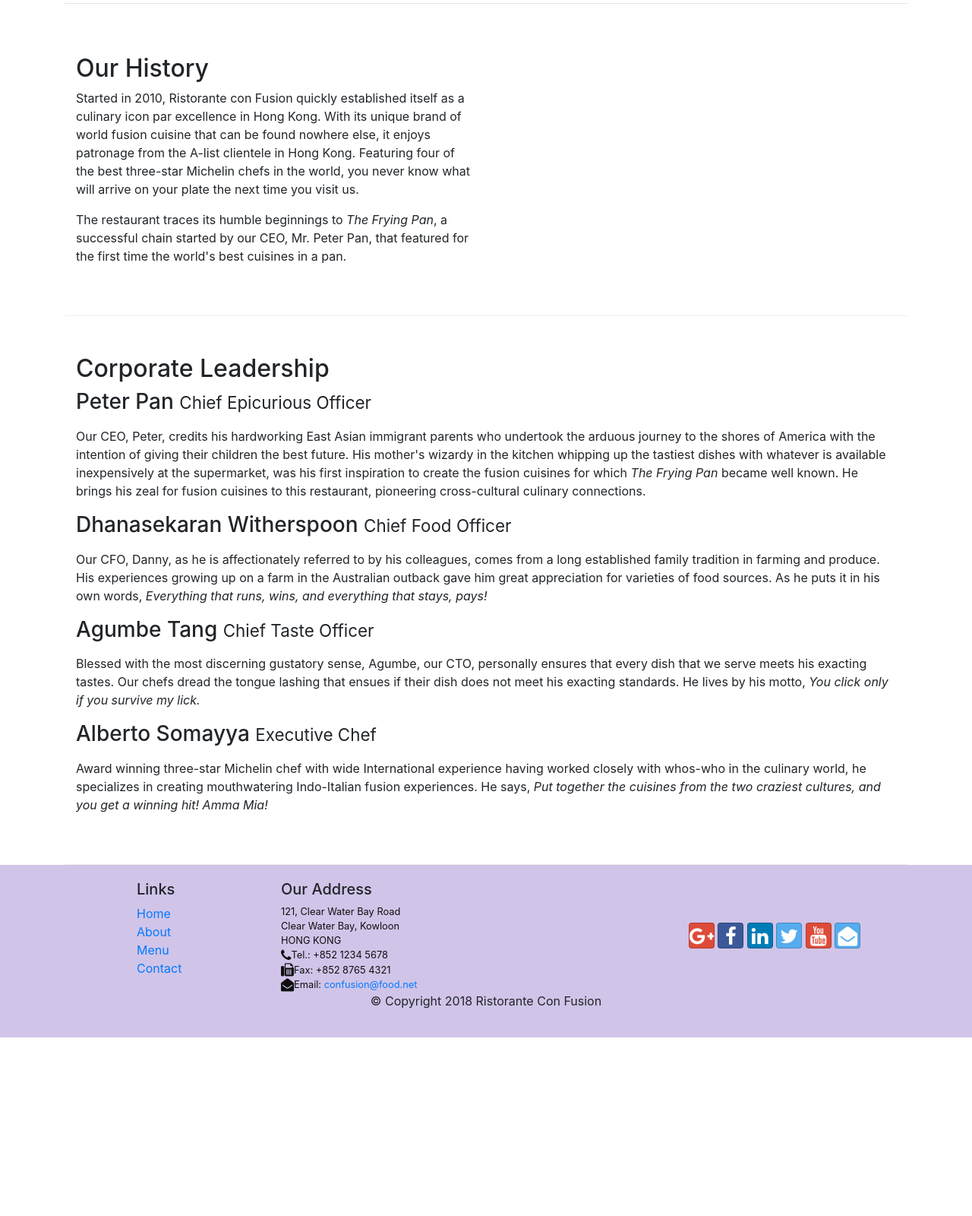
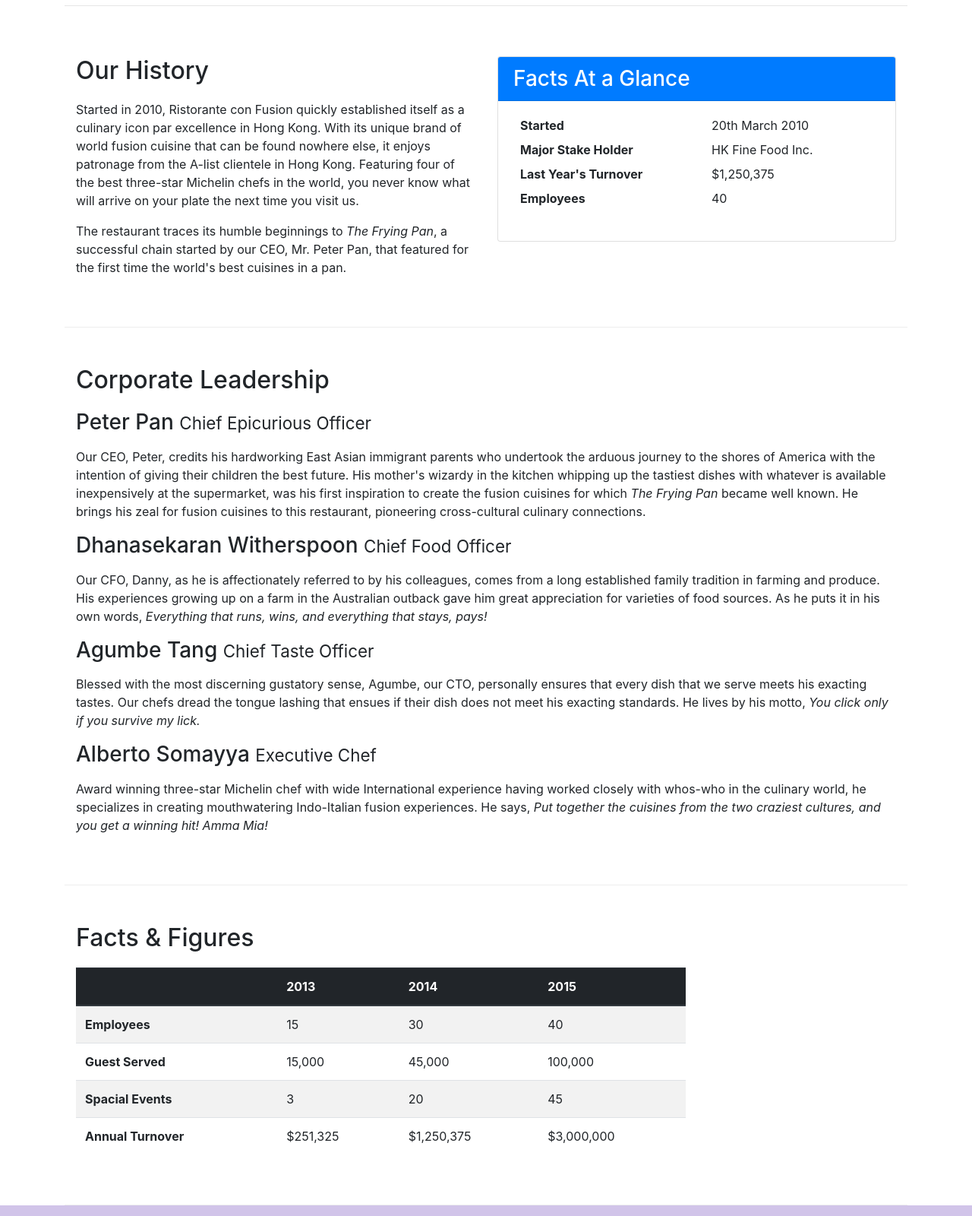
Before and after one commit to deepak2906/Navbar-Breadcrumbs, a website: page aboutus.html in a window 1280 px wide. Shown: the part 420-2020 px from the top of the page at 76% size. Before the commit the page ends 1785 px from the top, so only its background shows below. Drawn offline with nearby package versions, Linux system fonts and the light colour scheme.

Commit message:
card-table-image

```diff
--- a/aboutus.html
+++ b/aboutus.html
@@ -20,23 +20,29 @@
 
   <nav class="navbar navbar-inverse navbar-toggleable-sm fixed-top">
       <div class="container">
-          <a class="navbar-brand" href="/index.html">Ristorante Con Fusion</a>
+         <button type="button" class="navbar-toggler" data-toggle="collapse" data-target="#Navbar">
+            <span class="navbar-toggler-icon"></span>
+         </button>
+          <a class="navbar-brand" href="/index.html"><img src="img/logo.png" class="img-fluid" width="41"></a>
+          <div class="collapse navbar-collapse" id="Navbar">
               <ul class="navbar-nav mr-auto">
                 <li class="nav-item"><a class="nav-link" href="/index.html"><span class="fa fa-home fa-lg"></span> Home</a></li>
                 <li class="nav-item active"><a class="nav-link" href="#"><span class="fa fa-info fa-lg"></span> About</a></li>
                 <li class="nav-item"><a class="nav-link" href="#"><span class="fa fa-list fa-lg"></span> Menu</a></li>
                 <li class="nav-item"><a class="nav-link" href="./contactus.html"><span class="fa fa-address-card fa-lg"></span> Contact</a></li>
               </ul>
+           </div>
       </div>
     </nav>
     <header class="jumbotron">
         <div class="container">
             <div class="row row-header">
-                <div class="col-12 col-sm-9">
+                <div class="col-12 col-sm-8">
                     <h1>Ristorante con Fusion</h1>
                     <p>We take inspiration from the World's best cuisines, and create a unique fusion experience. Our lipsmacking creations will tickle your culinary senses!</p>
                 </div>
-                <div class="col-12 col-sm">
+                <div class="col-12 col-sm align-self-center">
+                   <img src="img/logo.png" class="img-fluid">
                 </div>
             </div>
         </div>
@@ -60,7 +66,40 @@
                 <p>Started in 2010, Ristorante con Fusion quickly established itself as a culinary icon par excellence in Hong Kong. With its unique brand of world fusion cuisine that can be found nowhere else, it enjoys patronage from the A-list clientele in Hong Kong.  Featuring four of the best three-star Michelin chefs in the world, you never know what will arrive on your plate the next time you visit us.</p>
                 <p>The restaurant traces its humble beginnings to <em>The Frying Pan</em>, a successful chain started by our CEO, Mr. Peter Pan, that featured for the first time the world's best cuisines in a pan.</p>
             </div>
-            <div>
+            <div class="col-12 col-sm-6">
+               <div class="card">
+                  <h3 class="card-header bg-primary text-white">
+                     Facts At a Glance
+                  </h3>
+                  <div class="card-body">
+                     <dl class="row">
+                        <dt class="col-6">
+                           Started
+                        </dt>
+                        <dd class="col-6">
+                           20th March 2010
+                        </dd>
+                        <dt class="col-6">
+                           Major Stake Holder
+                        </dt>
+                        <dd class="col-6">
+                           HK Fine Food Inc.
+                        </dd>
+                        <dt class="col-6">
+                           Last Year's Turnover
+                        </dt>
+                        <dd class="col-6">
+                           $1,250,375
+                        </dd>
+                        <dt class="col-6">
+                           Employees
+                        </dt>
+                        <dd class="col-6">
+                           40
+                        </dd>
+                     </dl>
+                  </div>
+               </div>
             </div>
         </div>
         <div class="row row-content">
@@ -76,7 +115,49 @@
                 <p><div class="d-none d-sm-block">Award winning three-star Michelin chef with wide International experience having worked closely with whos-who in the culinary world, he specializes in creating mouthwatering Indo-Italian fusion experiences. He says, <em>Put together the cuisines from the two craziest cultures, and you get a winning hit! Amma Mia!</em></div></p>
             </div>
        </div>
-
+       <div class="row row-content">
+          <div class="col-12 col-sm-9">
+             <h2>Facts & Figures</h2>
+             <div class="table-responsive">
+                <table class="table-striped table">
+                   <thead class="thead-dark">
+                      <tr>
+                        <th>&nbsp;</th>
+                        <th>2013</th>
+                        <th>2014</th>
+                        <th>2015</th>
+                      </tr>
+                   </thead>
+                   <tbody>
+                      <tr>
+                        <th>Employees</th>
+                        <td>15</td>
+                        <td>30</td>
+                        <td>40</td>
+                      </tr>
+                      <tr>
+                        <th>Guest Served</th>
+                        <td>15,000</td>
+                        <td>45,000</td>
+                        <td>100,000</td>
+                      </tr>
+                      <tr>
+                        <th>Spacial Events</th>
+                        <td>3</td>
+                        <td>20</td>
+                        <td>45</td>
+                      </tr>
+                      <tr>
+                        <th>Annual Turnover</th>
+                        <td>$251,325</td>
+                        <td>$1,250,375</td>
+                        <td>$3,000,000</td>
+                      </tr>
+                   </tbody>
+                </table>
+             </div>
+          </div>
+       </div>
     </div>
 
     <footer class="footer">
--- a/css/style.css
+++ b/css/style.css
@@ -41,5 +41,15 @@ body {
   padding:0px 0px 0px 15px;
 }
 .form-check-input {
-  margin: 11px 0px 0px 0px;
+  margin: 6px 0px 0px 0px;
 }
+dl{
+   padding: 0px 0px 0px 9px;
+}
+thead{
+   background-color: black;
+   color:white;
+   }
+h2{
+   margin:0px 0px 20px 0px;
+}
```
Also changed, not shown: contactus.html (+4 -3 lines), index.html (+19 -8 lines), package.json (+11 -3 lines), img/alberto.png (added), img/buffet.png (added), img/logo.png (added), img/uthappizza.png (added), 2 other files.
